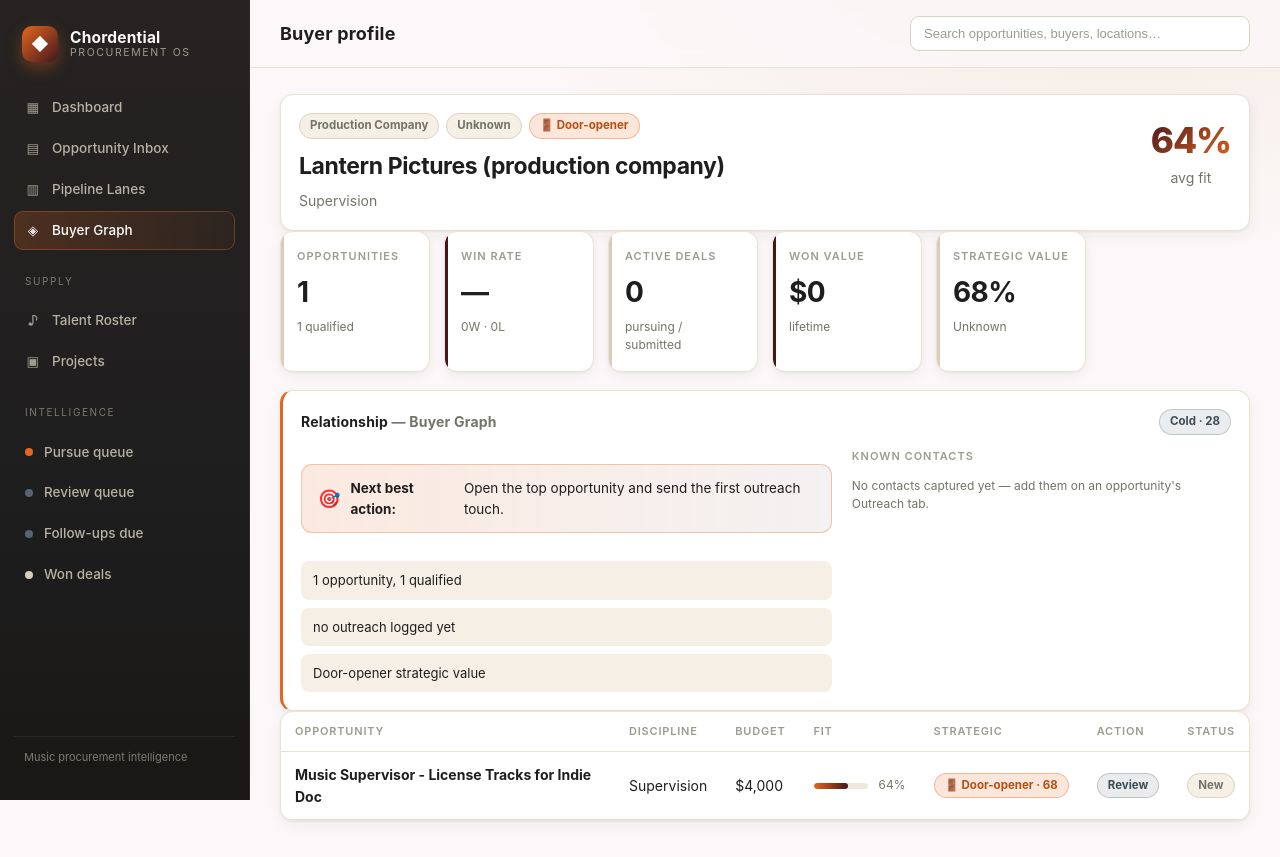
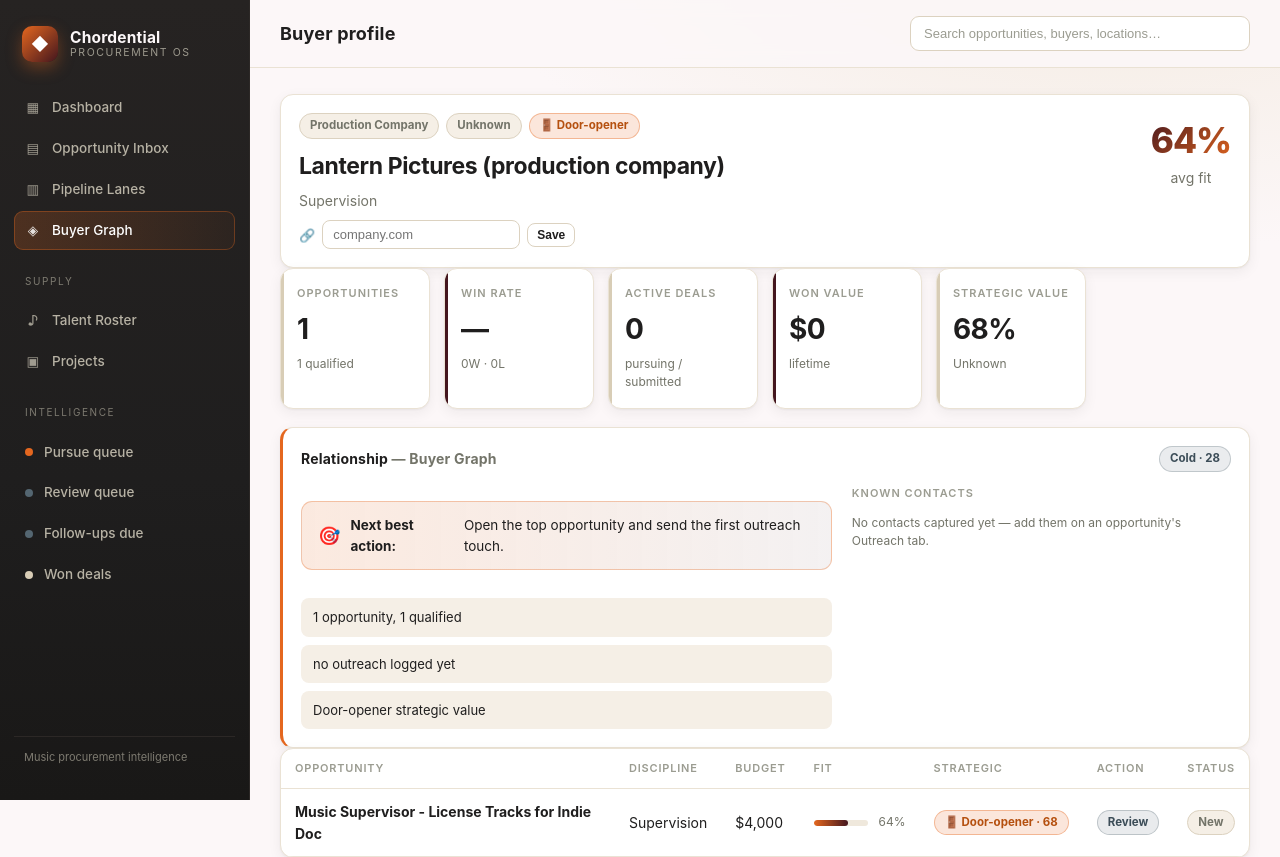
Before and after one commit to jshippjr-cell/jshippjr, a FastAPI app: a page that uses src/chordential_oia/web/templates/buyer.html in a window 1280 px wide. Shown: the top 857 px of the page. Before the commit the page ends 828 px from the top, so only its background shows below. Run offline with FastAPI, Linux system fonts and the light colour scheme; data comes from the database, SQL or seed files in the repository; data that the repository does not hold is empty.

Commit message:
Cycle 11: Company website field + Opportunity-Overview action bar
Clears the two items deferred from Cycle 10.

- companies table (migration-safe) + get/set helpers; website upsert with
  URL normalization (bare host gains https://). Editable inline on the Buyer
  profile; compact scheme-stripped display via a new displayurl filter.
- Overview action bar: one-click pipeline advance (New->Pursuing->Submitted;
  Won stays in the win/loss form so the value is captured) plus jump links to
  brief / outreach / match / project / original posting.
- Roadmap: marked 'Invite to the app' as the single partial supply stage --
  funnel states exist; real multi-user accounts/login/email is the bridge to
  Model C, deferred until the demand-side moat justifies it.

133 tests pass (3 new).

```diff
--- a/src/chordential_oia/web/app.py
+++ b/src/chordential_oia/web/app.py
@@ -58,6 +58,18 @@ def slug(value: str) -> str:
     return "".join(c if c.isalnum() else "-" for c in (value or "").lower()).strip("-")
 
 
+def displayurl(value: Optional[str]) -> str:
+    """Render a stored URL compactly — drop the scheme and any trailing slash."""
+    if not value:
+        return "—"
+    return value.split("://", 1)[-1].rstrip("/")
+
+
+# One-click pipeline advance for the Overview action bar. Won is intentionally
+# omitted — closing a deal goes through the win/loss form so the value is captured.
+_NEXT_STATUS = {"New": "Pursuing", "Pursuing": "Submitted"}
+
+
 _ACTION_CLASS = {"Pursue": "pursue", "Review": "review", "Watch": "watch", "Pass": "pass"}
 _TIER_CLASS = {"A-Tier": "a", "B-Tier": "b", "C-Tier": "c", "Watch": "watch"}
 _STATUS_CLASS = {
@@ -68,6 +80,7 @@ _STATUS_CLASS = {
 templates.env.filters["money"] = money
 templates.env.filters["pct"] = pct
 templates.env.filters["slug"] = slug
+templates.env.filters["displayurl"] = displayurl
 templates.env.globals["action_class"] = lambda a: _ACTION_CLASS.get(a, "")
 templates.env.globals["tier_class"] = lambda t: _TIER_CLASS.get(t, "")
 templates.env.globals["status_class"] = lambda s: _STATUS_CLASS.get(s, "")
@@ -230,6 +243,7 @@ def opportunity_detail(request: Request, opp_id: int):
         request, "detail.html", nav="inbox", row=row, opp=opp, qual=qual, scored=scored,
         sv=sv, buyer_count=len(buyer_rows), buyer_values=list(BuyerValue),
         project_id=(project["id"] if project else None),
+        next_status=_NEXT_STATUS.get(row["status"]),
     )
 
 
@@ -478,6 +492,7 @@ def buyer_profile(request: Request, client: str):
         rows = db.buyer_opportunities(conn, client)
         touch = db.buyer_touch_summary(conn, client)
         contacts = db.buyer_contacts(conn, client)
+        website = db.company_website(conn, client)
     finally:
         conn.close()
     if not rows:
@@ -526,7 +541,19 @@ def buyer_profile(request: Request, client: str):
     return render(
         request, "buyer.html", nav="buyers", summary=summary, rows=rows,
         rel=rel, contacts=contacts, last_contacted=touch["last_contacted"],
+        company_website=website,
     )
+
+
+@app.post("/buyer/{client}/website")
+def set_buyer_website(client: str, website: str = Form("")):
+    """Persist the company's website (a company-level attribute, not per-opp)."""
+    conn = db.connect()
+    try:
+        db.set_company_website(conn, client, website)
+    finally:
+        conn.close()
+    return RedirectResponse(f"/buyer/{client}", status_code=303)
 
 
 # --------------------------------------------------------------------------- #
--- a/src/chordential_oia/web/db.py
+++ b/src/chordential_oia/web/db.py
@@ -131,6 +131,14 @@ CREATE TABLE IF NOT EXISTS project_updates (
     kind TEXT DEFAULT 'update',
     created_at TEXT
 );
+
+-- Company-level metadata (buyers are aggregated by client name; this table holds
+-- the few attributes that belong to the company itself, not a single opportunity).
+CREATE TABLE IF NOT EXISTS companies (
+    client TEXT PRIMARY KEY,
+    website TEXT,
+    updated_at TEXT
+);
 """
 
 PROJECT_STATES = ["Active", "Delivered"]
@@ -214,6 +222,11 @@ def _ensure_schema(conn: sqlite3.Connection) -> None:
             id INTEGER PRIMARY KEY AUTOINCREMENT,
             project_id INTEGER NOT NULL, body TEXT,
             kind TEXT DEFAULT 'update', created_at TEXT
+        )"""
+    )
+    conn.execute(
+        """CREATE TABLE IF NOT EXISTS companies (
+            client TEXT PRIMARY KEY, website TEXT, updated_at TEXT
         )"""
     )
     conn.commit()
@@ -493,6 +506,45 @@ def buyer_touch_summary(conn: sqlite3.Connection, client: str) -> sqlite3.Row:
            WHERE o.client = ?""",
         (client,),
     ).fetchone()
+
+
+# --------------------------------------------------------------------------- #
+# Company-level metadata (website, …)
+# --------------------------------------------------------------------------- #
+def _normalize_url(raw: Optional[str]) -> Optional[str]:
+    """Tidy a hand-entered website into a linkable URL (None when blank).
+
+    Adds an ``https://`` scheme when the user typed a bare host so the stored
+    value is always a working link.
+    """
+    raw = (raw or "").strip()
+    if not raw:
+        return None
+    if "://" not in raw:
+        raw = "https://" + raw
+    return raw
+
+
+def get_company(conn: sqlite3.Connection, client: str) -> Optional[sqlite3.Row]:
+    return conn.execute(
+        "SELECT * FROM companies WHERE client = ?", (client,)
+    ).fetchone()
+
+
+def company_website(conn: sqlite3.Connection, client: str) -> Optional[str]:
+    row = get_company(conn, client)
+    return row["website"] if row else None
+
+
+def set_company_website(conn: sqlite3.Connection, client: str, website: str) -> None:
+    """Upsert the company's website (normalized; blank clears it)."""
+    conn.execute(
+        """INSERT INTO companies (client, website, updated_at) VALUES (?,?,?)
+           ON CONFLICT(client) DO UPDATE SET
+               website = excluded.website, updated_at = excluded.updated_at""",
+        (client, _normalize_url(website), datetime.now(timezone.utc).isoformat()),
+    )
+    conn.commit()
 
 
 def buyer_contacts(conn: sqlite3.Connection, client: str) -> List[sqlite3.Row]:
--- a/src/chordential_oia/web/static/style.css
+++ b/src/chordential_oia/web/static/style.css
@@ -196,6 +196,13 @@ a{color:inherit;text-decoration:none}
 .subnav a{padding:10px 14px;color:var(--muted);font-weight:600;font-size:13px;border-bottom:2px solid transparent;white-space:nowrap}
 .subnav a:hover{color:var(--ink)}
 .subnav a.active{color:var(--ink);border-bottom-color:var(--accent)}
+.action-bar{display:flex;gap:8px;flex-wrap:wrap;align-items:center;margin:0 0 18px}
+.action-bar form{margin:0}
+.action-bar a.btn{text-decoration:none}
+.website-form{display:flex;gap:7px;align-items:center;margin-top:8px;flex-wrap:wrap}
+.website-ico{font-size:13px}
+.website-form input{background:var(--white);border:1px solid var(--border2);color:var(--text);border-radius:8px;padding:6px 10px;font-size:13px;min-width:180px}
+.website-form input:focus{outline:none;border-color:var(--accent);box-shadow:0 0 0 3px rgba(228,103,31,.12)}
 .prose{color:var(--muted);line-height:1.65}
 .kv{width:100%;border-collapse:collapse;margin-top:10px}
 .kv td{padding:9px 0;border-bottom:1px solid var(--border);vertical-align:top}
--- a/src/chordential_oia/web/templates/buyer.html
+++ b/src/chordential_oia/web/templates/buyer.html
@@ -14,6 +14,14 @@
     </div>
     <h1 class="detail-title">{{ summary.client }}</h1>
     <div class="muted">{{ summary.disciplines|map('replace','_',' ')|map('title')|join(' · ') or 'No qualified disciplines yet' }}</div>
+    <form class="website-form" method="post" action="/buyer/{{ summary.client|urlencode }}/website">
+      <span class="website-ico">🔗</span>
+      {% if company_website %}
+      <a class="link" href="{{ company_website }}" target="_blank" rel="noopener">{{ company_website|displayurl }}</a>
+      {% endif %}
+      <input type="url" name="website" value="{{ company_website or '' }}" placeholder="company.com">
+      <button class="btn tiny" type="submit">Save</button>
+    </form>
   </div>
   <div class="detail-fit">
     <div class="big-num">{{ summary.avg_alignment|pct }}</div>
```
Also changed, not shown: docs/build-loop-charter.md (+8 -0 lines), docs/product-roadmap.md (+1 -1 lines), src/chordential_oia/web/templates/detail.html (+14 -0 lines), tests/test_web.py (+35 -0 lines).
